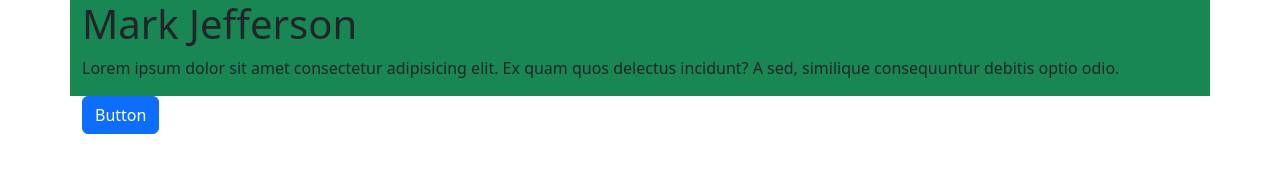
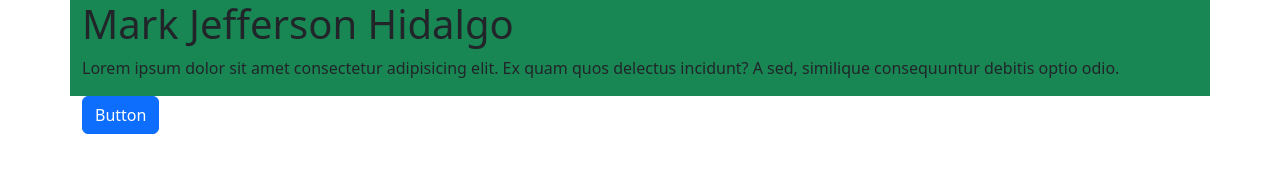
Before and after one commit to markjffrsn/sample-project, a website: page index.html in a window 1280 px wide. Drawn offline with nearby package versions, Linux system fonts and the light colour scheme.

Commit message:
Update index.html

```diff
--- a/index.html
+++ b/index.html
@@ -14,7 +14,7 @@
 		<div class="container">
 			<div class="row bg-success">
 				<div class="col">
-					<h1 class="">Mark Jefferson</h1>
+					<h1 class="">Mark Jefferson Hidalgo</h1>
 					<p class="">
 						Lorem ipsum dolor sit amet consectetur adipisicing elit. Ex quam
 						quos delectus incidunt? A sed, similique consequuntur debitis optio
```
